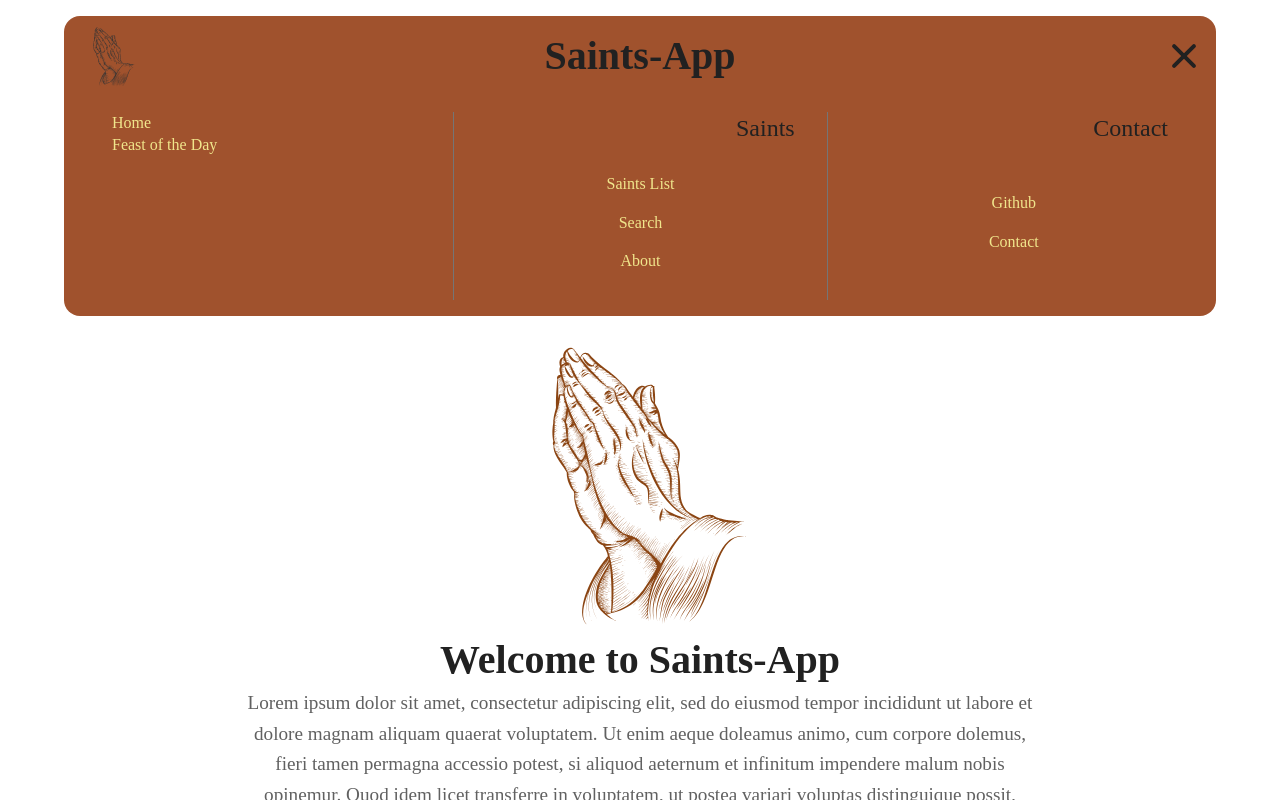
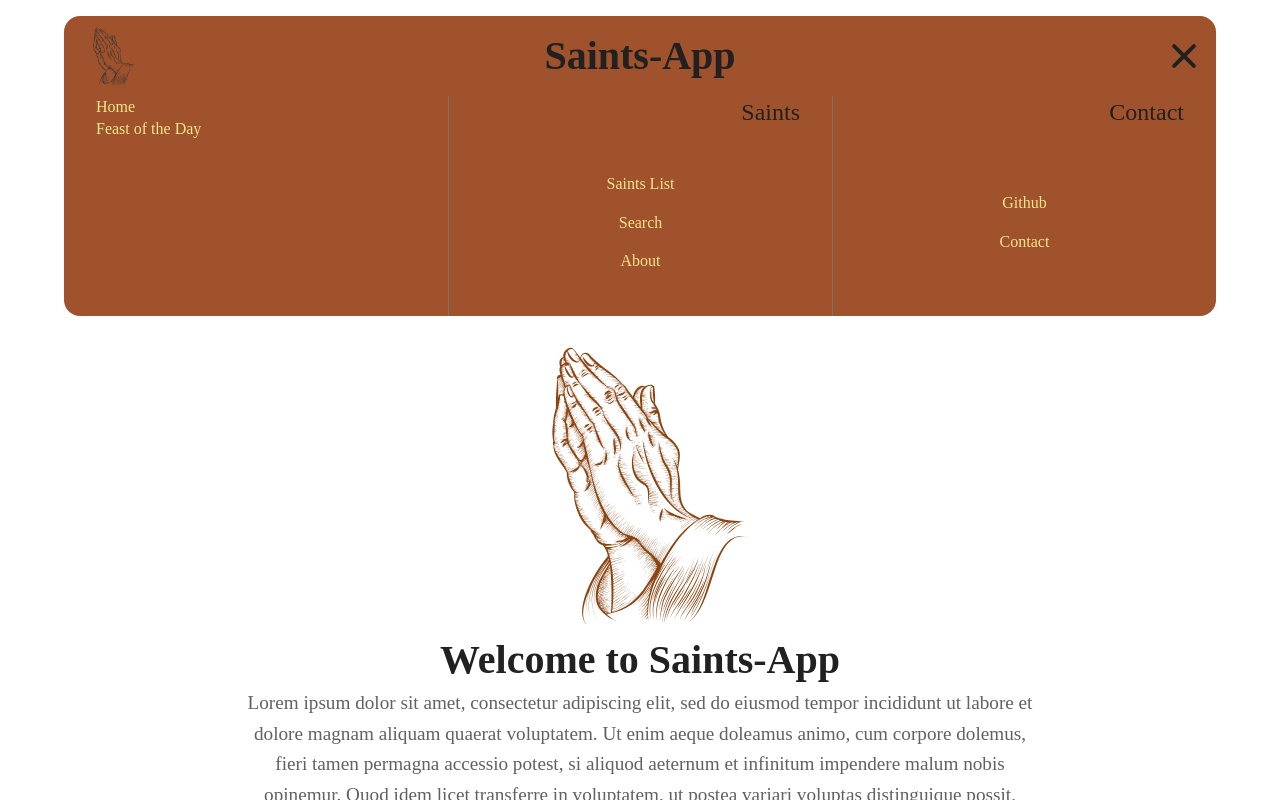
Before and after one commit to cybreuil/saints-app, a React (Vite) app: page / in a window 1280 px wide. Both pictures are taken after a click on the button 1184 px from the left and 56 px from the top of the page. Shown: the top 800 px of the page. Built offline with nearby package versions, Linux system fonts and the light colour scheme; a web font is replaced by a local one.

Commit message:
improvement on header motion

```diff
--- a/src/components/Header/Header.css
+++ b/src/components/Header/Header.css
@@ -5,6 +5,7 @@
 	margin: 0 auto;
 	display: flex;
 	flex-direction: column;
+	overflow: hidden;
 }
 .header__main {
 	display: grid;
@@ -23,7 +24,6 @@
 	gap: 1rem;
 }
 .header .header-nav__burger {
-	padding: 1rem;
 	height: 100%;
 	display: grid;
 	grid-template-columns: 1fr 1fr 1fr;
--- a/src/components/Header/Header.tsx
+++ b/src/components/Header/Header.tsx
@@ -47,7 +47,7 @@ const Header = () => {
 			}}
 			transition={TRANSITIONS.normal}
 		>
-			<div className="header__main">
+			<div className="header__main" transition={TRANSITIONS.normal}>
 				<Logo />
 				<h1 className="header-title">Saints-App</h1>
 				{isScrolled ? (
@@ -65,14 +65,23 @@ const Header = () => {
 					/>
 				)}
 			</div>
-			{isMenuOpen && (
 			<motion.nav
 				className="header-nav__burger"
-					initial={{ opacity: 0 }}
-					animate={{ opacity: 1 }}
-					exit={{ opacity: 0 }}
+				animate={{
+					opacity: isMenuOpen ? 1 : 0,
+					pointerEvents: isMenuOpen ? "" : "none",
+					height: isMenuOpen ? "" : 0,
+				}}
+				transition={TRANSITIONS.normal}
 			>
-					<div className="header-nav__burger-column">
+				<motion.div
+					className="header-nav__burger-column"
+					animate={{
+						x: isMenuOpen ? 0 : -50,
+						scale: isMenuOpen ? 1 : 0.8,
+					}}
+					transition={TRANSITIONS.normal}
+				>
 					<Link to="/" onClick={() => setIsMenuOpen(false)}>
 						Home
 					</Link>
@@ -82,8 +91,14 @@ const Header = () => {
 					>
 						Feast of the Day
 					</Link>
-					</div>
-					<div className="header-nav__burger-column">
+				</motion.div>
+				<motion.div
+					className="header-nav__burger-column"
+					animate={{
+						scale: isMenuOpen ? 1 : 0.8,
+					}}
+					transition={TRANSITIONS.normal}
+				>
 					<h3>Saints</h3>
 					<ul>
 						<li>
@@ -111,8 +126,15 @@ const Header = () => {
 							</Link>
 						</li>
 					</ul>
-					</div>
-					<div className="header-nav__burger-column">
+				</motion.div>
+				<motion.div
+					className="header-nav__burger-column"
+					animate={{
+						x: isMenuOpen ? 0 : 50,
+						scale: isMenuOpen ? 1 : 0.8,
+					}}
+					transition={TRANSITIONS.normal}
+				>
 					<h3>Contact</h3>
 					{/*Mail / github */}
 					<ul>
@@ -135,9 +157,8 @@ const Header = () => {
 							</Link>
 						</li>
 					</ul>
-					</div>
+				</motion.div>
 			</motion.nav>
-			)}
 		</motion.header>
 	);
 };
```
Lines whose indentation alone changed are shown as unchanged.
